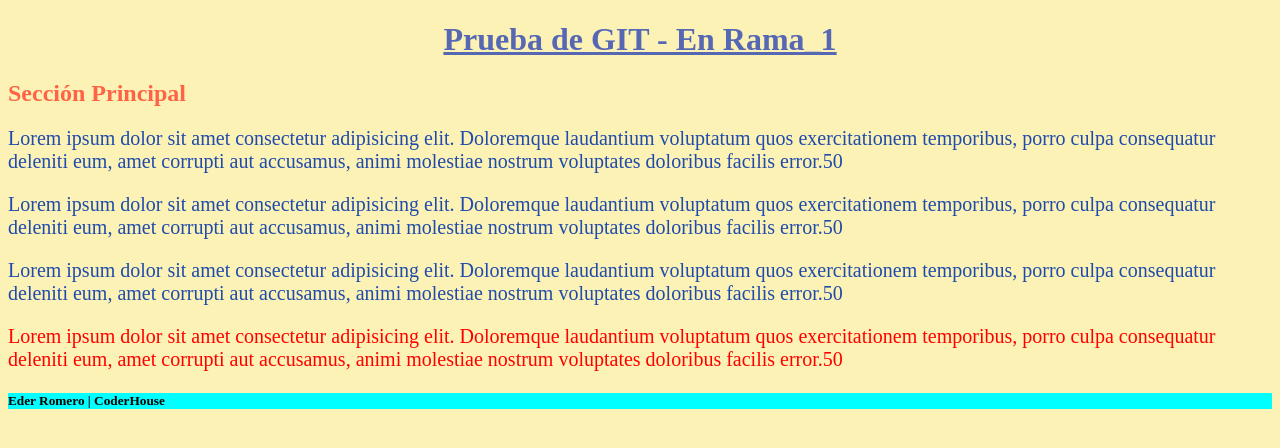
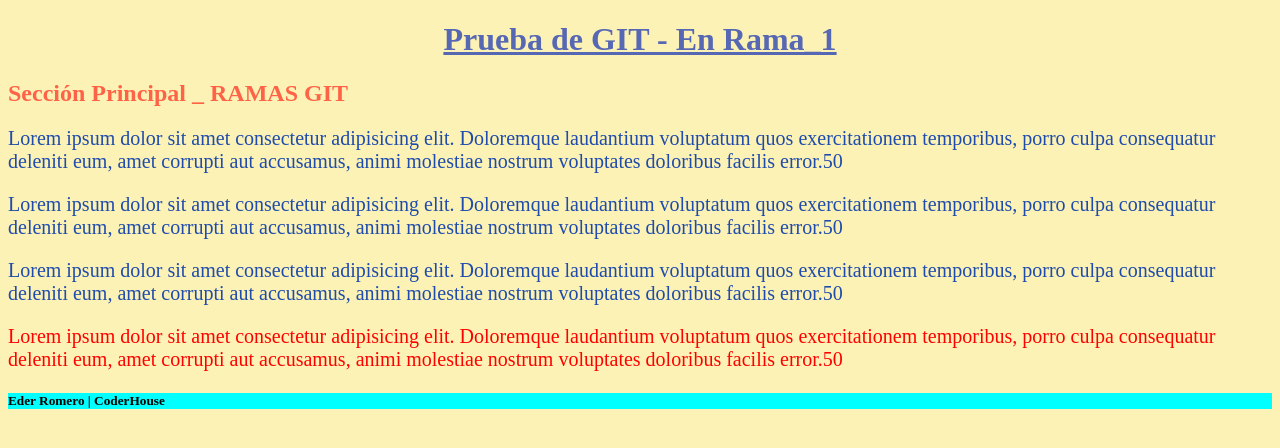
Before and after one commit to ederromero28/desafio_complementario, a plain HTML site: page index.html in a window 1280 px wide. Drawn offline with Linux system fonts and the light colour scheme.

Commit message:
probando rama_1 nueva-modificacion

```diff
--- a/index.html
+++ b/index.html
@@ -14,7 +14,7 @@
 
 <main>
     <section>
-        <h2>Sección Principal</h2>
+        <h2>Sección Principal _ RAMAS GIT</h2>
         <p>Lorem ipsum dolor sit amet consectetur adipisicing elit. Doloremque laudantium voluptatum quos exercitationem temporibus, porro culpa consequatur deleniti eum, amet corrupti aut accusamus, animi molestiae nostrum voluptates doloribus facilis error.50</p>
     </section>
     <section>
```
